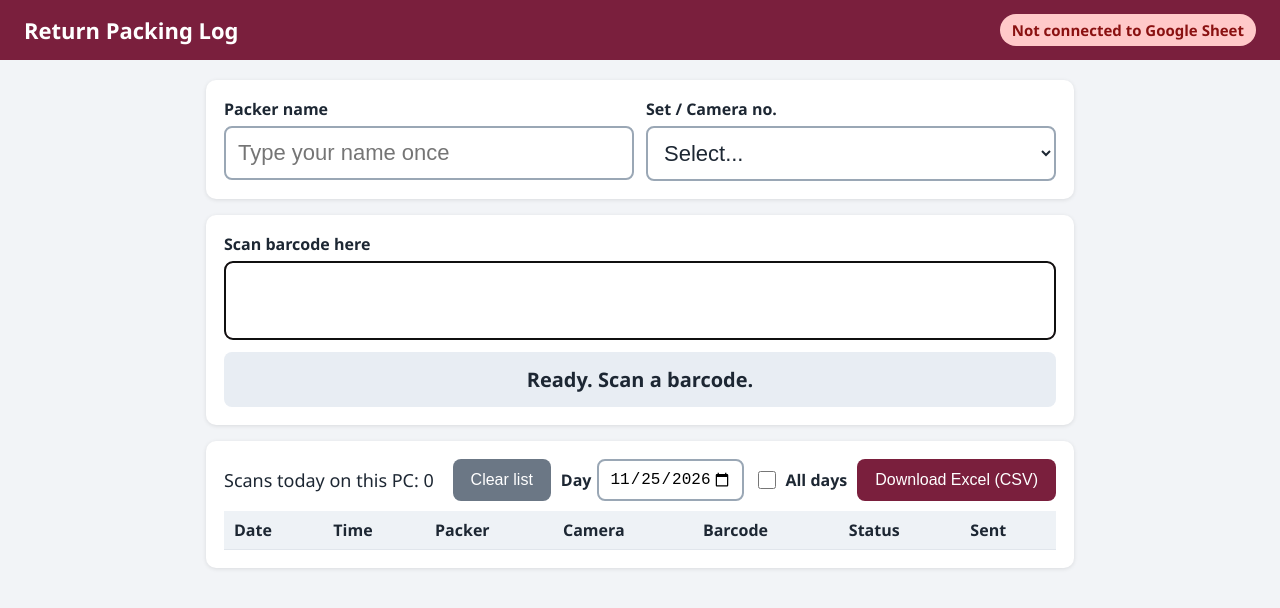
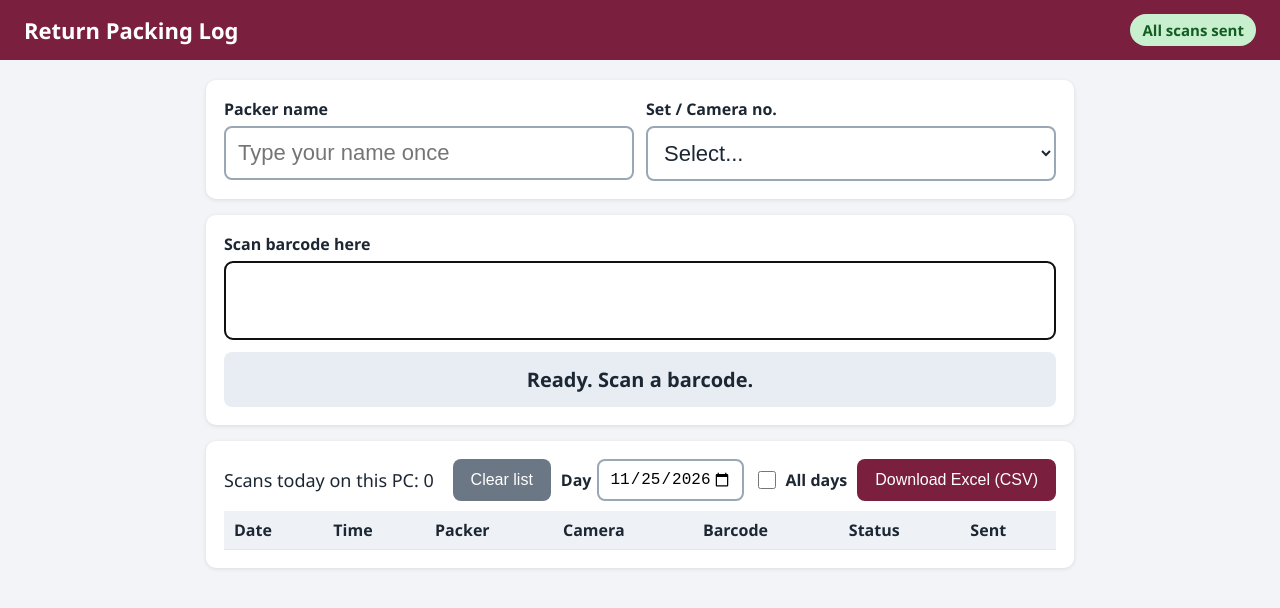
Before and after one commit to Kushagra841/Return_scanner, a plain HTML site: page index.html in a window 1280 px wide. Drawn offline with Linux system fonts and the light colour scheme.

Commit message:
Point the page at the returns Google Sheet script
Co-Authored-By: Claude Opus 5.5 <noreply@anthropic.com>

```diff
--- a/index.html
+++ b/index.html
@@ -120,7 +120,7 @@
 
 <script>
 // ---- SETTINGS: the admin fills these two lines in once ----
-const SCRIPT_URL = "PASTE_NEW_RETURN_SCRIPT_URL_HERE";
+const SCRIPT_URL = "https://script.google.com/macros/s/AKfycbyk9yAeQ4NJ5lQAeeXCys7pZnpfF-YMxkyAwl8NFzffZcxbXtGYSMF--6jetgizaf_OWg/exec";
 const SECRET = "shantam@143";                   // same word as SECRET in the Google script
 const CLEAR_PASSWORD = "1234";                   // password to clear the list on screen (change this)
 // -----------------------------------------------------------
```
